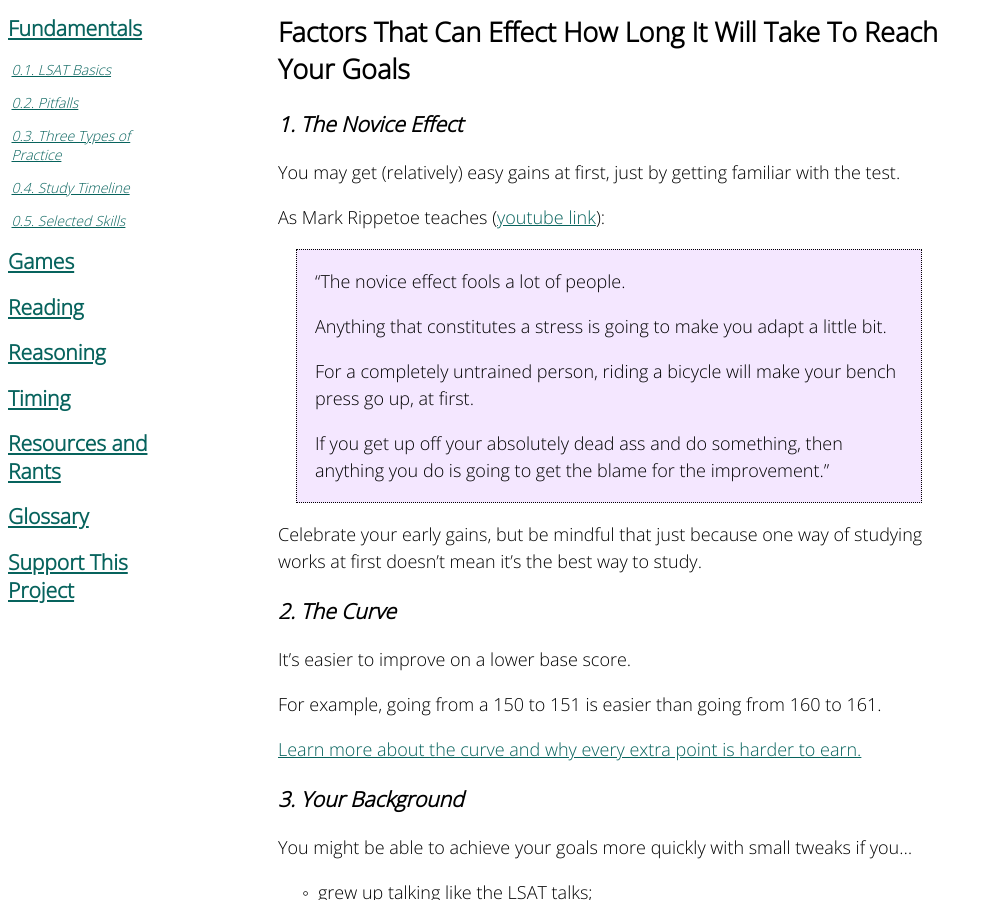
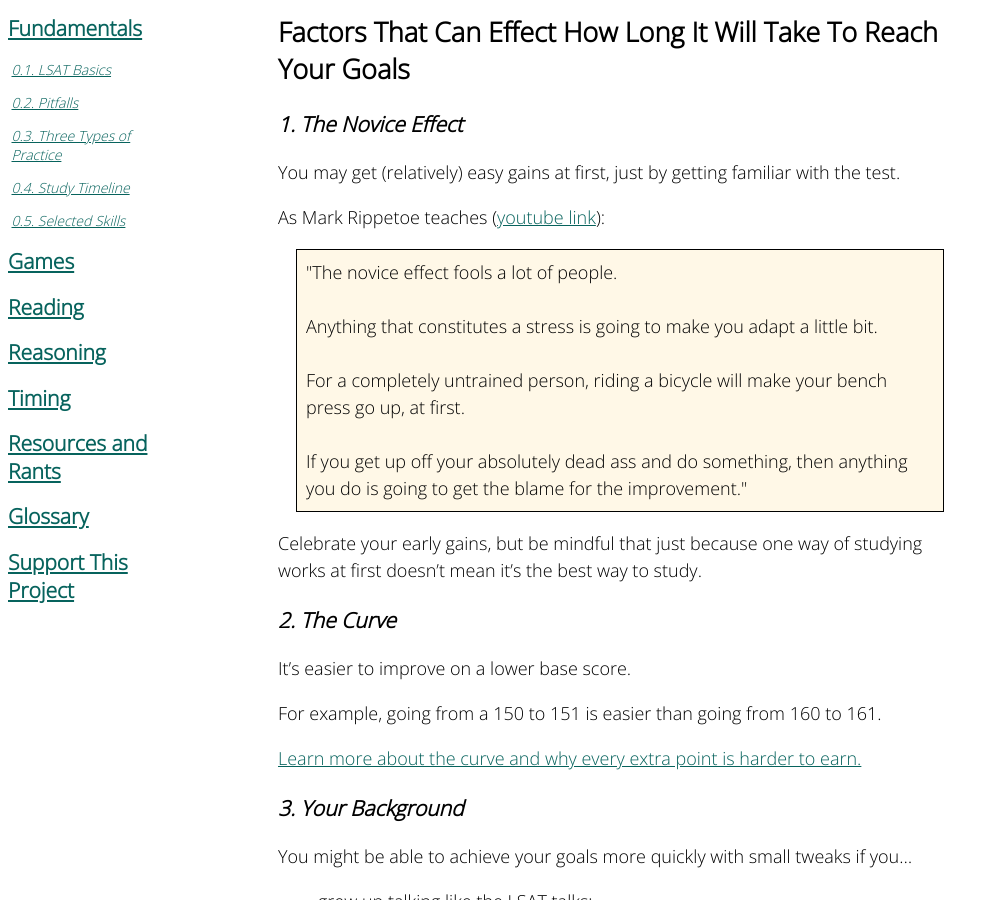
Before and after one commit to gpdowney/lightweightLSAT, a Jekyll site: the page built from pages/fundamentals/schedule.md, in a window 1280 px wide and 900 px high, scrolled down 3838 px. Shown: the whole window, without its empty margins (0-999 px from the left). Built offline with Jekyll 4.4.1, drawn with Linux system fonts in a browser that asks for light colours.

Commit message:
changed quote to code block

```diff
--- a/pages/fundamentals/schedule.md
+++ b/pages/fundamentals/schedule.md
@@ -121,13 +121,13 @@ You may get (relatively) easy gains at first, just by getting familiar with the
 
 As Mark Rippetoe teaches ([youtube link][novice]):
 
-> "The novice effect fools a lot of people.
->
-> Anything that constitutes a stress is going to make you adapt a little bit.
->
-> For a completely untrained person, riding a bicycle will make your bench press go up, at first.
->
-> If you get up off your absolutely dead ass and do something, then anything you do is going to get the blame for the improvement."
+    "The novice effect fools a lot of people.
+
+    Anything that constitutes a stress is going to make you adapt a little bit.
+
+    For a completely untrained person, riding a bicycle will make your bench press go up, at first.
+
+    If you get up off your absolutely dead ass and do something, then anything you do is going to get the blame for the improvement."
 
 Celebrate your early gains, but be mindful that just because one way of studying works at first doesn't mean it's the best way to study.
 
```
